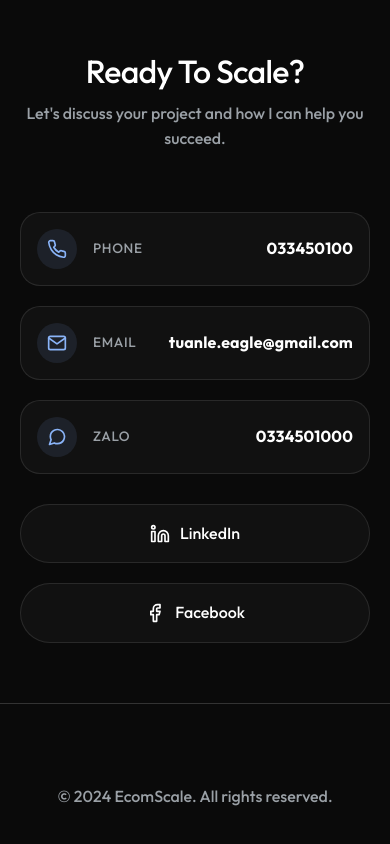
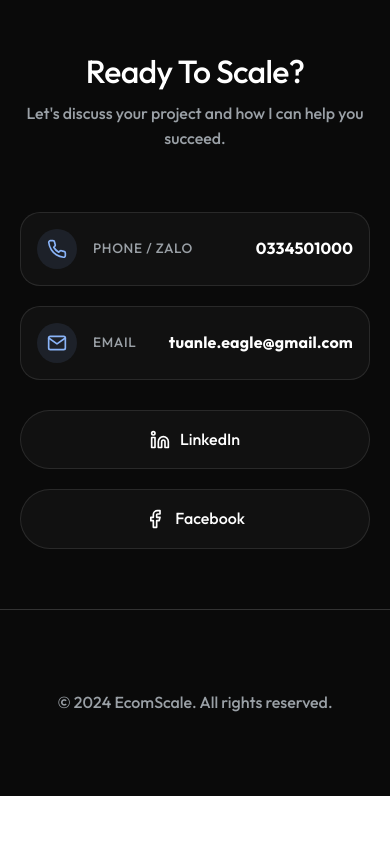
Before and after one commit to autoguy2501/shopify-portfolio, a website built with Vite: page index.html in a window 390 px wide. Shown: the part 6513-7357 px from the top of the page. After the commit the page ends 7309 px from the top, so only its background shows below. Built offline with nearby package versions, Linux system fonts and the light colour scheme.

Commit message:
Update phone number

```diff
--- a/index.html
+++ b/index.html
@@ -258,8 +258,8 @@
                 <svg xmlns="http://www.w3.org/2000/svg" width="24" height="24" viewBox="0 0 24 24" fill="none" stroke="currentColor" stroke-width="2" stroke-linecap="round" stroke-linejoin="round"><path d="M22 16.92v3a2 2 0 0 1-2.18 2 19.79 19.79 0 0 1-8.63-3.07 19.5 19.5 0 0 1-6-6 19.79 19.79 0 0 1-3.07-8.67A2 2 0 0 1 4.11 2h3a2 2 0 0 1 2 1.72 12.84 12.84 0 0 0 .7 2.81 2 2 0 0 1-.45 2.11L8.09 9.91a16 16 0 0 0 6 6l1.27-1.27a2 2 0 0 1 2.11-.45 12.84 12.84 0 0 0 2.81.7A2 2 0 0 1 22 16.92z"></path></svg>
               </div>
               <div class="contact-details">
-                <span class="contact-label">Phone</span>
-                <a href="tel:033450100" class="contact-value">033450100</a>
+                <span class="contact-label">Phone / Zalo</span>
+                <a href="tel:033450100" class="contact-value">0334501000</a>
               </div>
             </div>
             <div class="contact-item">
@@ -269,15 +269,6 @@
               <div class="contact-details">
                 <span class="contact-label">Email</span>
                 <a href="mailto:tuanle.eagle@gmail.com" class="contact-value">tuanle.eagle@gmail.com</a>
-              </div>
-            </div>
-            <div class="contact-item">
-              <div class="contact-icon-wrapper">
-                <svg xmlns="http://www.w3.org/2000/svg" width="24" height="24" viewBox="0 0 24 24" fill="none" stroke="currentColor" stroke-width="2" stroke-linecap="round" stroke-linejoin="round"><path d="M21 11.5a8.38 8.38 0 0 1-.9 3.8 8.5 8.5 0 0 1-7.6 4.7 8.38 8.38 0 0 1-3.8-.9L3 21l1.9-5.7a8.38 8.38 0 0 1-.9-3.8 8.5 8.5 0 0 1 4.7-7.6 8.38 8.38 0 0 1 3.8-.9h.5a8.48 8.48 0 0 1 8 8v.5z"></path></svg>
-              </div>
-              <div class="contact-details">
-                <span class="contact-label">Zalo</span>
-                <span class="contact-value">0334501000</span>
               </div>
             </div>
             <div class="contact-socials">
```
